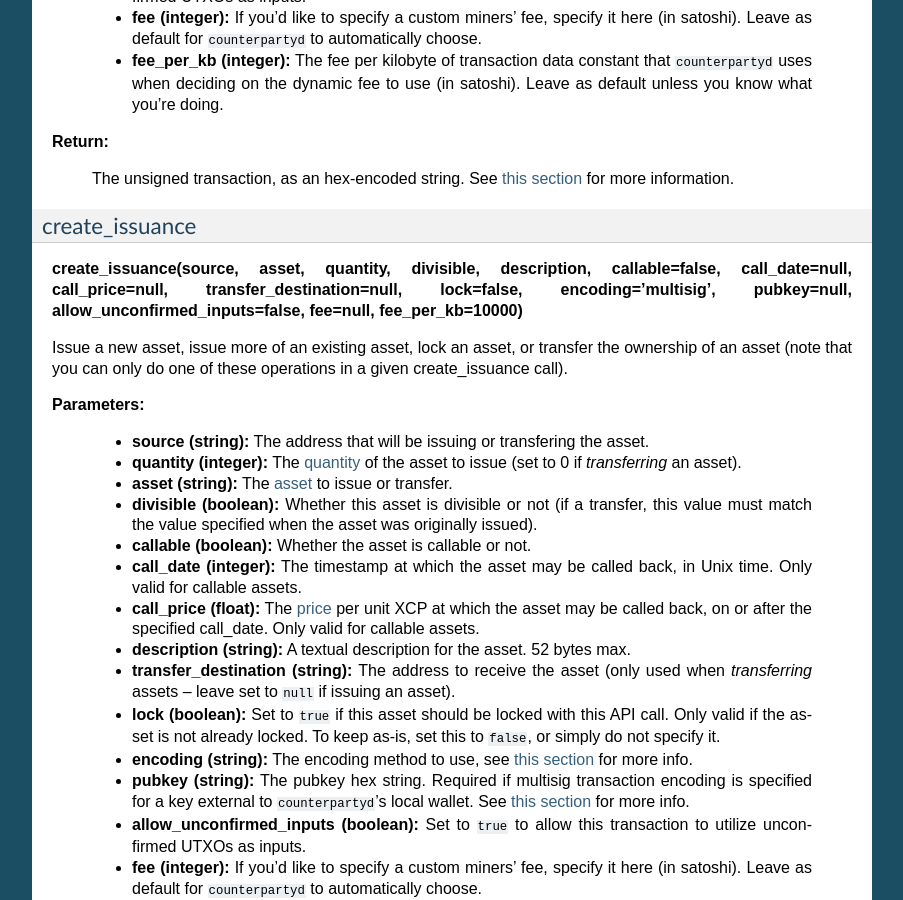
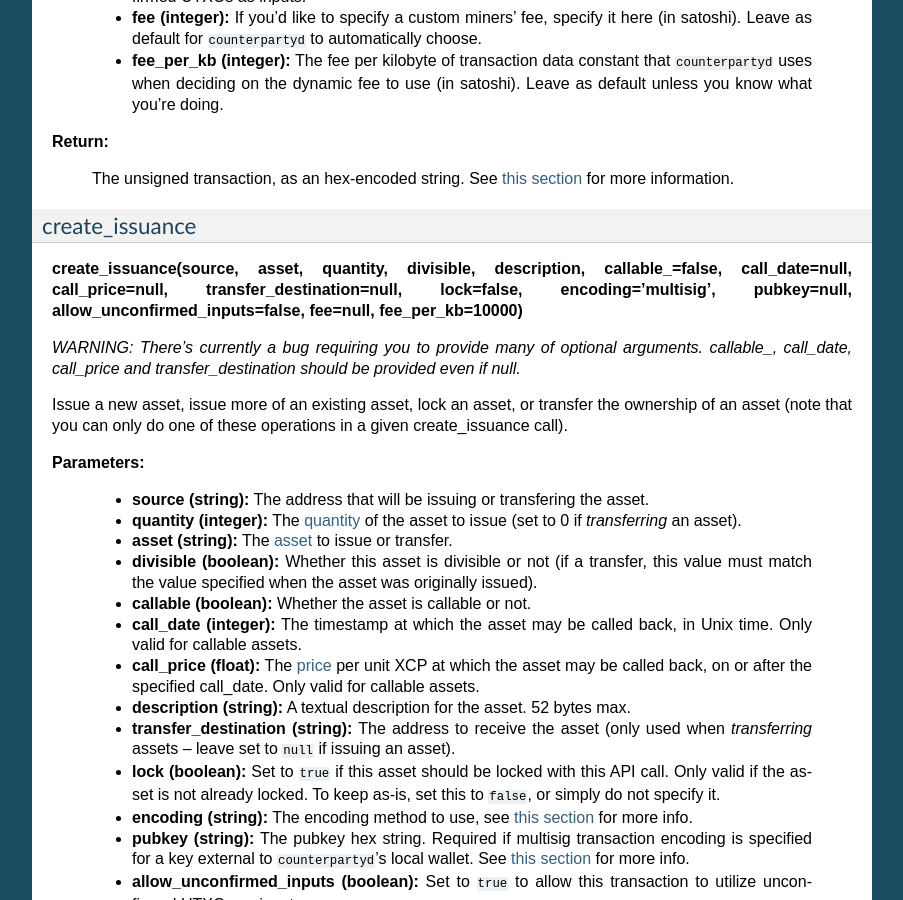
Before and after one commit to CounterpartyXCP/counterparty-core, a Sphinx documentation site: the page built from docs/API.rst, in a window 1280 px wide and 900 px high, scrolled down 14396 px. Shown: the whole window, without its empty margins (198-1101 px from the left). Built offline with Sphinx 7.4.7, drawn with Linux system fonts in a browser that asks for light colours.

Commit message:
Warn API users about a current bug
Warn the API users they must provide the optional arguments. Because... well... it appears they are not optional ;-)

Also correct the argument name `callable` to `callable_` (with underscore... dear God WHY?) to reflect the code.

```diff
--- a/docs/API.rst
+++ b/docs/API.rst
@@ -743,8 +743,10 @@ Issue a dividend on a specific user defined asset.
 
 create_issuance
 ^^^^^^^^^^^^^^^^^
-**create_issuance(source, asset, quantity, divisible, description, callable=false, call_date=null, call_price=null,
+**create_issuance(source, asset, quantity, divisible, description, callable_=false, call_date=null, call_price=null,
 transfer_destination=null, lock=false, encoding='multisig', pubkey=null, allow_unconfirmed_inputs=false, fee=null, fee_per_kb=10000)**
+
+*WARNING: There's currently a bug requiring you to provide many of optional arguments. callable_, call_date, call_price and transfer_destination should be provided even if null.*
 
 Issue a new asset, issue more of an existing asset, lock an asset, or transfer the ownership of an asset (note that you can only do one of these operations in a given create_issuance call).
 
```
